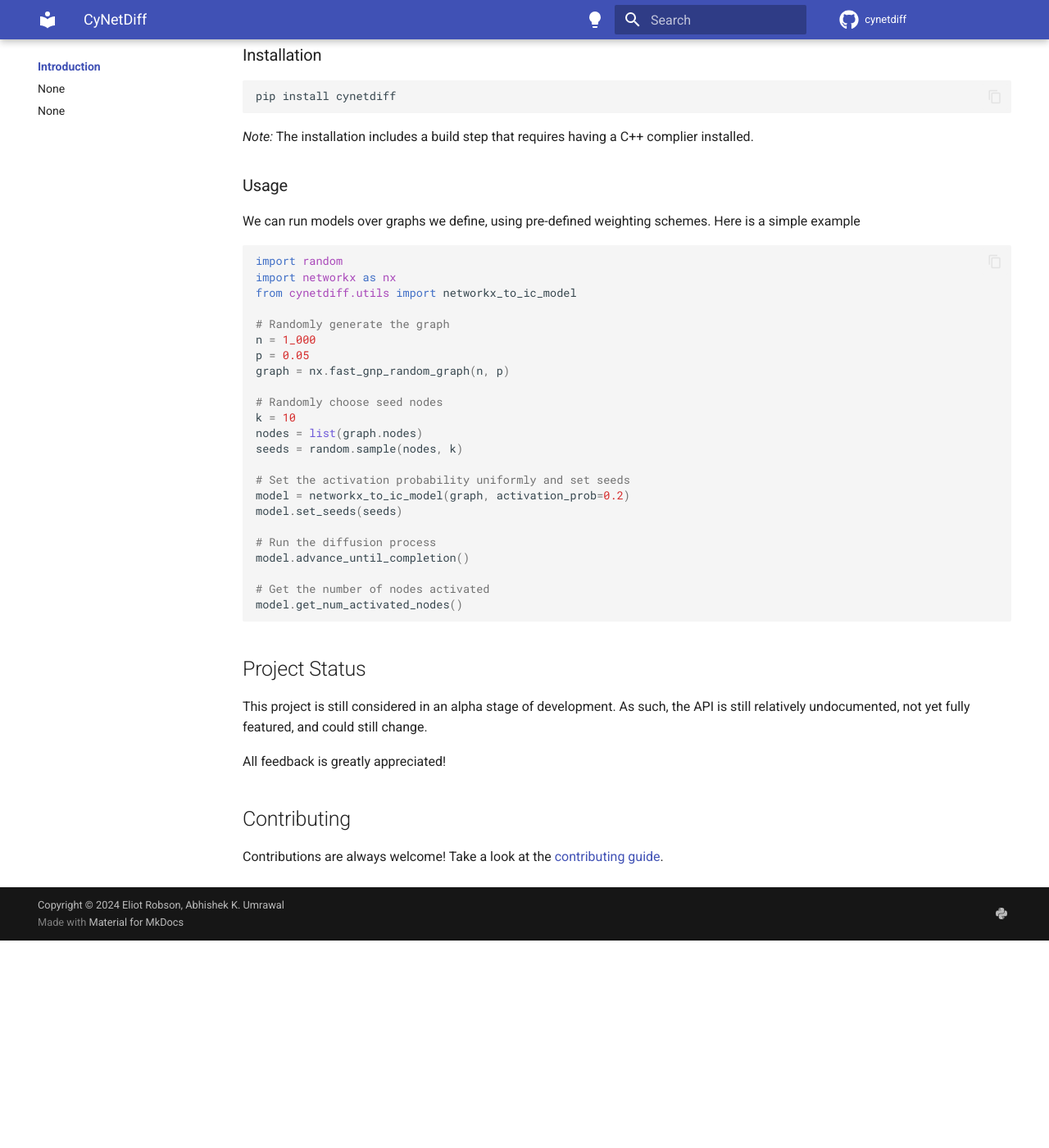
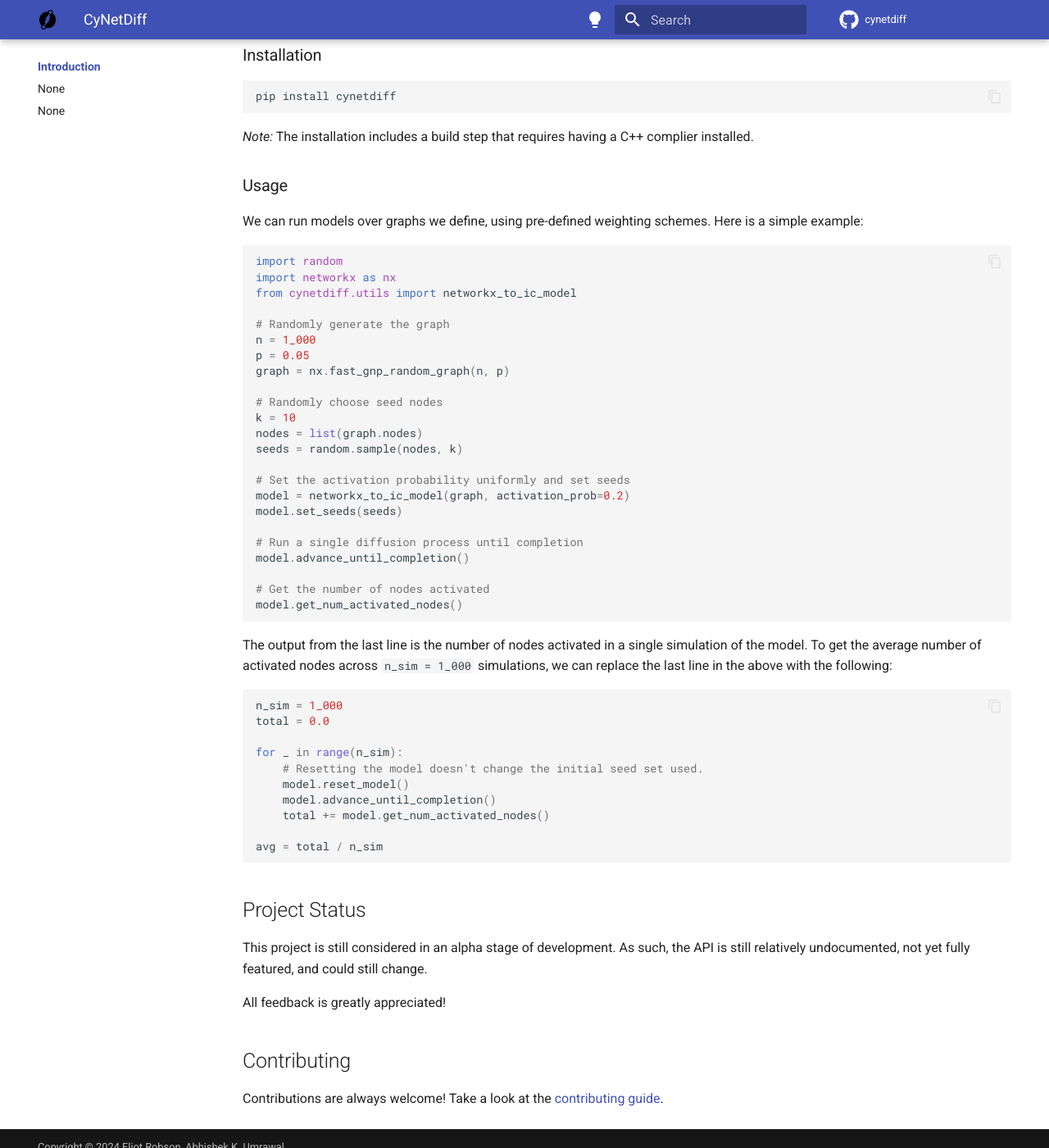
Before and after one commit to eliotwrobson/CyNetDiff, an MkDocs documentation site: the page built from docs/index.md, in a window 1280 px wide and 1400 px high, scrolled down 480 px. Shown: the whole window at 82% size. Built offline with MkDocs 1.6.1 and Material for MkDocs 9.7.7, drawn with Linux system fonts in a browser that asks for light colours; comment, search, counter and statistics services are not loaded; before the commit the page ends 1627 px from its top, so only the background shows below that.

Commit message:
Added logo and updated docs

````diff
--- a/README.md
+++ b/README.md
@@ -42,11 +42,29 @@ seeds = random.sample(nodes, k)
 model = networkx_to_ic_model(graph, activation_prob=0.2)
 model.set_seeds(seeds)
 
-# Run the diffusion process
+# Run a single diffusion process until completion
 model.advance_until_completion()
 
 # Get the number of nodes activated
 model.get_num_activated_nodes()
+```
+
+The output from the last line is the number of nodes activated in a single
+simulation of the model. To get the average number of activated nodes
+across `n_sim = 1_000` simulations, we can replace the last line in the
+above with the following:
+
+```python
+n_sim = 1_000
+total = 0.0
+
+for _ in range(n_sim):
+    # Resetting the model doesn't change the initial seed set used.
+    model.reset_model()
+    model.advance_until_completion()
+    total += model.get_num_activated_nodes()
+
+avg = total / n_sim
 ```
 
 ## Project Status
--- a/mkdocs.yml
+++ b/mkdocs.yml
@@ -37,9 +37,8 @@ theme:
   # - header.autohide
   icon:
     repo: fontawesome/brands/github
-  # TODO need to add back a logo
-  #logo: assets/img/logo.svg
-  #favicon: assets/img/favicon.png
+  logo: assets/img/dgraph.svg
+  favicon: assets/img/dgraph.png
   language: en
 plugins:
   - search:
````
Also changed, not shown: other parts of README.md (+1 -1 lines), docs/assets/img/dgraph.png (added), docs/assets/img/dgraph.svg (added).
